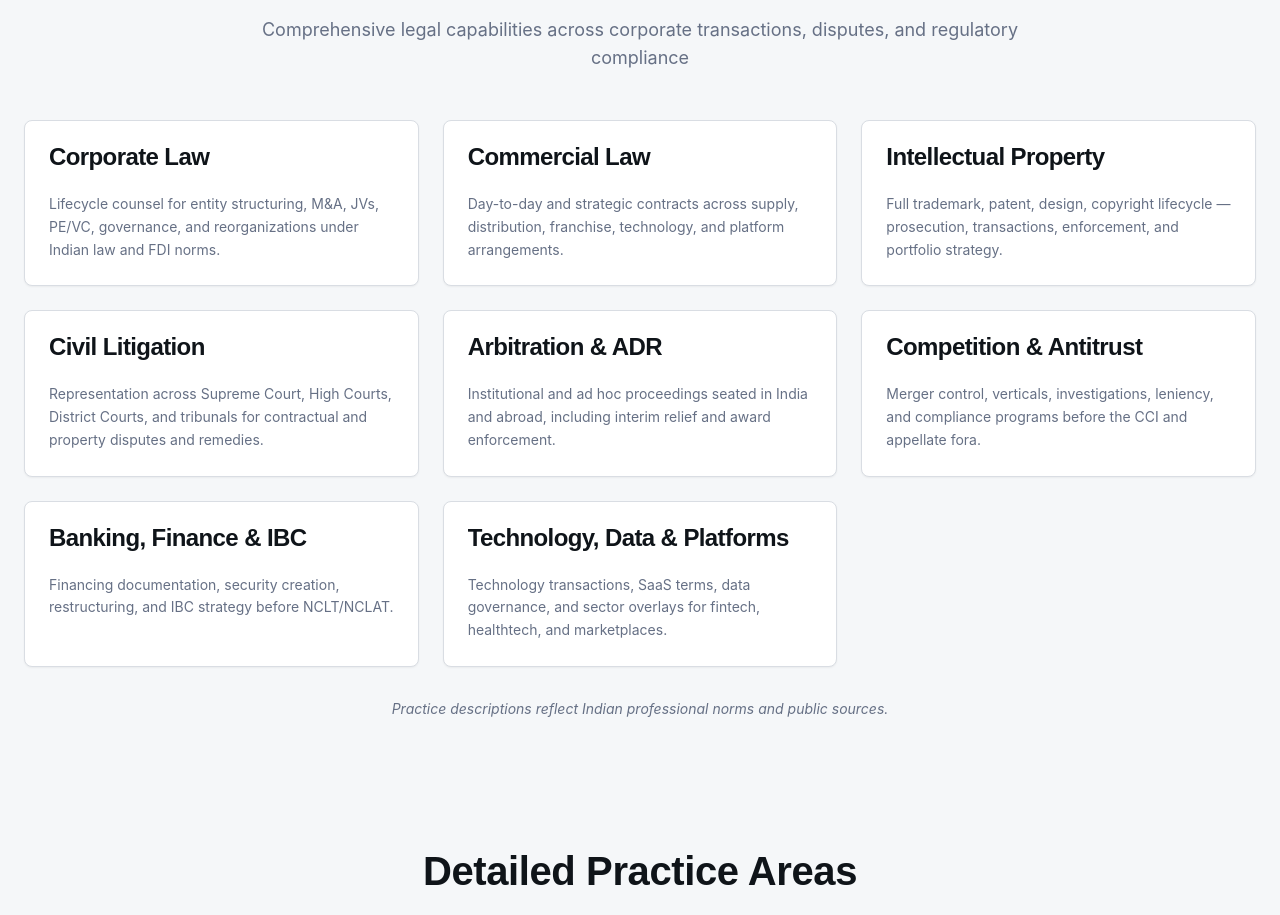
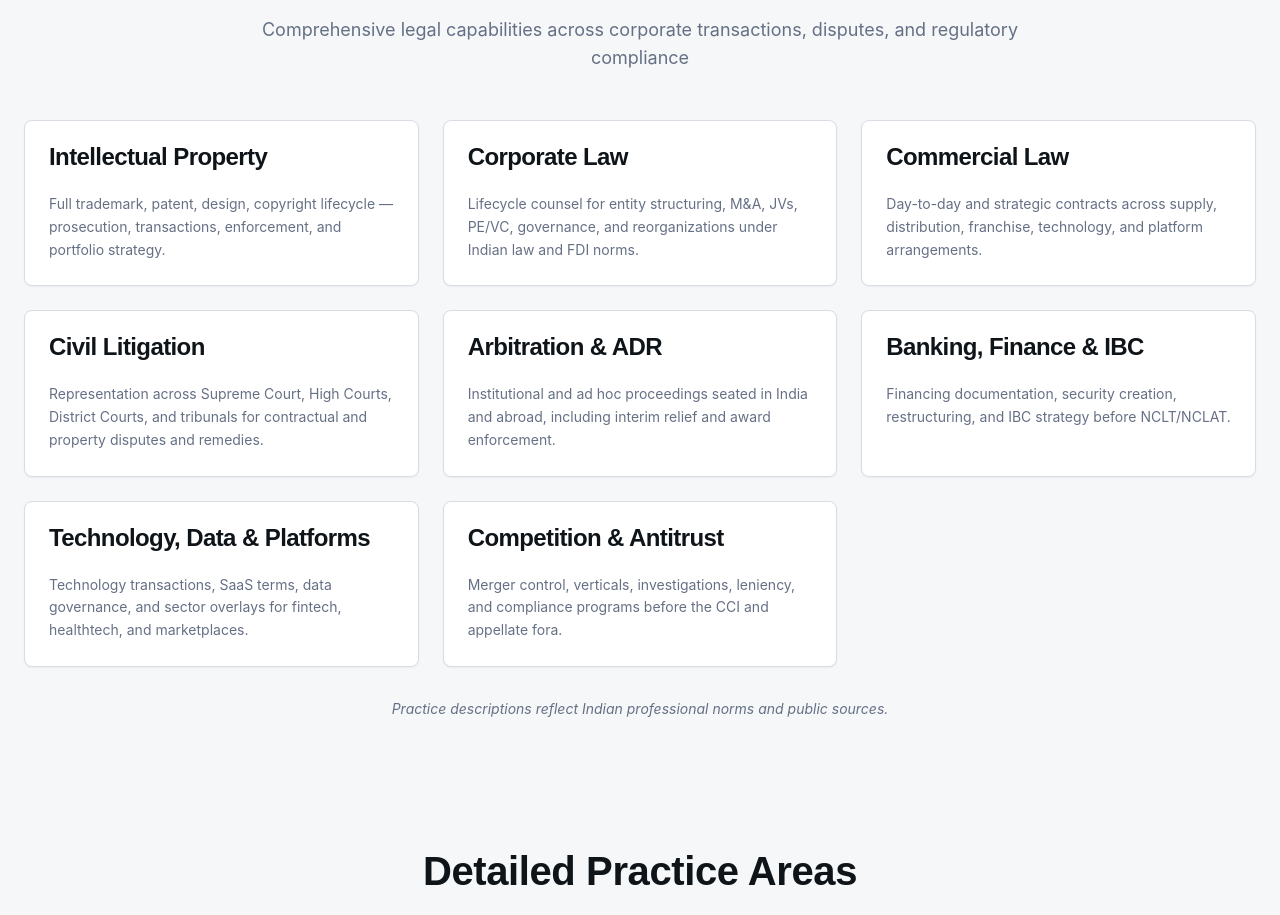
Before and after one commit to ubiqtechai/first-site-studio, a React (Vite) app: page / in a window 1280 px wide. Shown: the part 912-1827 px from the top of the page. Built offline with nearby package versions, Linux system fonts and the light colour scheme; the HTML template or start-up script is replaced by a standard one.

Commit message:
Reorder services on webpage

```diff
--- a/src/components/ServicesOverview.tsx
+++ b/src/components/ServicesOverview.tsx
@@ -1,6 +1,10 @@
 import { Card, CardContent, CardDescription, CardHeader, CardTitle } from "./ui/card";
 
 const services = [
+  {
+    title: "Intellectual Property",
+    description: "Full trademark, patent, design, copyright lifecycle — prosecution, transactions, enforcement, and portfolio strategy."
+  },
   {
     title: "Corporate Law",
     description: "Lifecycle counsel for entity structuring, M&A, JVs, PE/VC, governance, and reorganizations under Indian law and FDI norms."
@@ -8,10 +12,6 @@ const services = [
   {
     title: "Commercial Law",
     description: "Day-to-day and strategic contracts across supply, distribution, franchise, technology, and platform arrangements."
-  },
-  {
-    title: "Intellectual Property",
-    description: "Full trademark, patent, design, copyright lifecycle — prosecution, transactions, enforcement, and portfolio strategy."
   },
   {
     title: "Civil Litigation",
@@ -22,16 +22,16 @@ const services = [
     description: "Institutional and ad hoc proceedings seated in India and abroad, including interim relief and award enforcement."
   },
   {
-    title: "Competition & Antitrust",
-    description: "Merger control, verticals, investigations, leniency, and compliance programs before the CCI and appellate fora."
-  },
-  {
     title: "Banking, Finance & IBC",
     description: "Financing documentation, security creation, restructuring, and IBC strategy before NCLT/NCLAT."
   },
   {
     title: "Technology, Data & Platforms",
     description: "Technology transactions, SaaS terms, data governance, and sector overlays for fintech, healthtech, and marketplaces."
+  },
+  {
+    title: "Competition & Antitrust",
+    description: "Merger control, verticals, investigations, leniency, and compliance programs before the CCI and appellate fora."
   }
 ];
 
```
